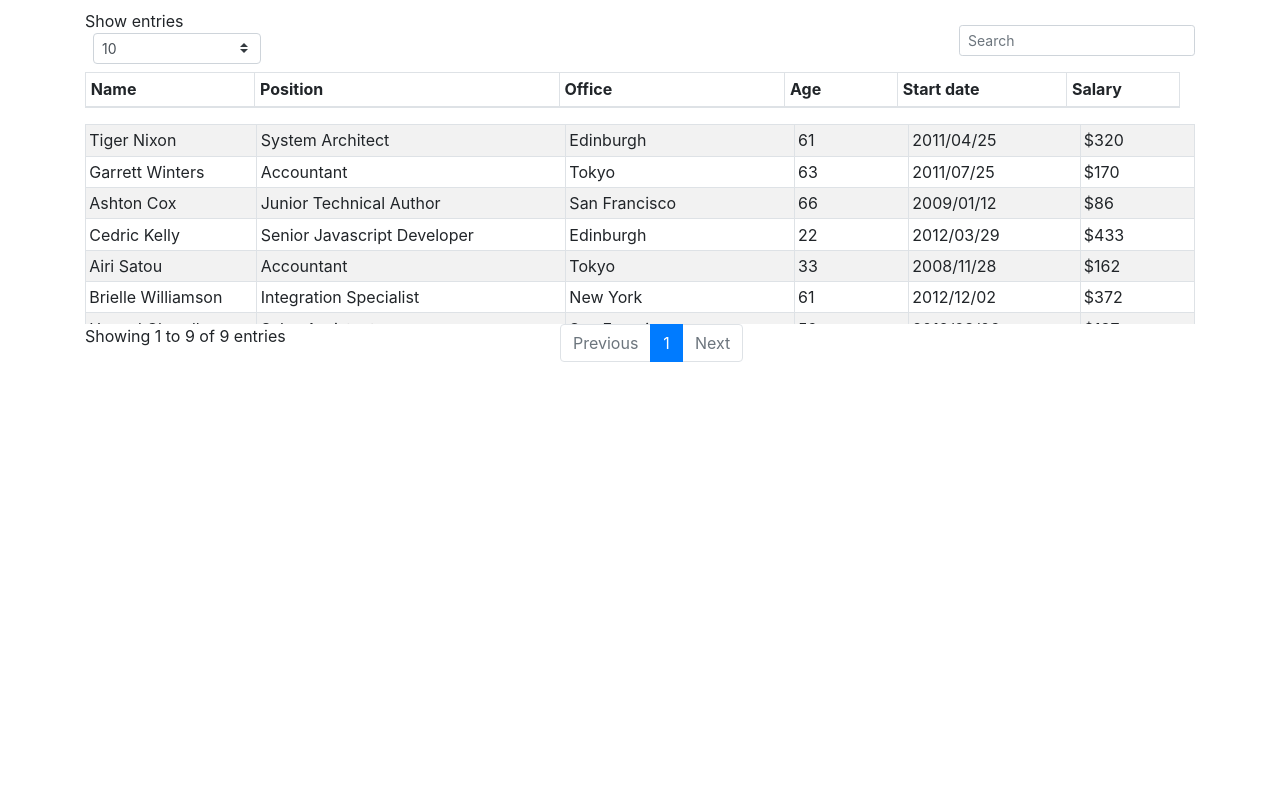
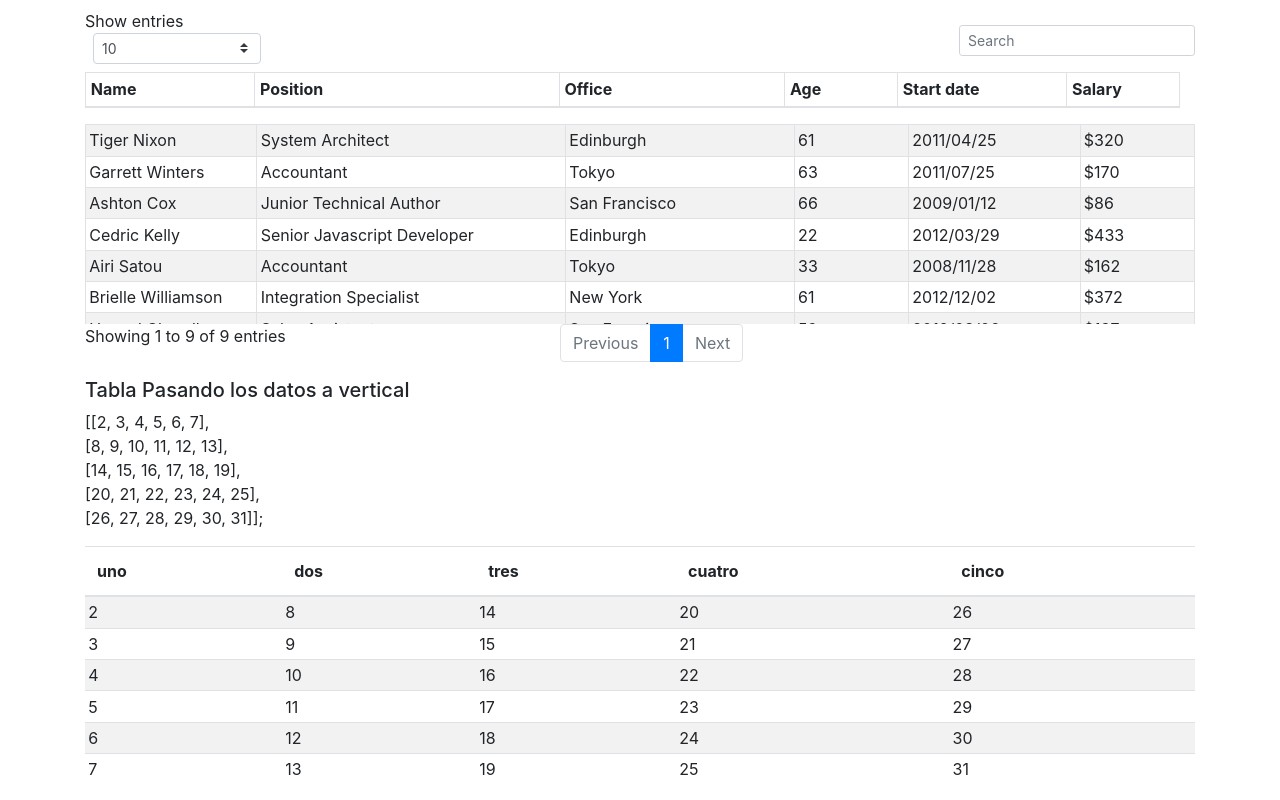
Before and after one commit to nach131/Vacio-App, a React (Create React App) app: page / in a window 1280 px wide. Shown: the part 606-1406 px from the top of the page. Before the commit the page ends 984 px from the top, so only its background shows below. Built offline with nearby package versions, Linux system fonts and the light colour scheme.

Commit message:
ahora si que funciona

```diff
--- a/src/App.js
+++ b/src/App.js
@@ -4,6 +4,7 @@ import './App.css';
 import TablePage from './TablePage'
 import Table from './Table'
 import DatatablePage from './DatatablePage';
+import TableArray from './TableArray';
 
 
 class App extends React.Component {
@@ -16,6 +17,7 @@ class App extends React.Component {
         </div>
         <TablePage />
         <DatatablePage />
+        <TableArray />
       </div>
     );
   }
--- /dev/null
+++ b/src/TableArray.js
@@ -0,0 +1,61 @@
+import React from 'react'
+
+const datos = [[2, 3, 4, 5, 6, 7],
+[8, 9, 10, 11, 12, 13],
+[14, 15, 16, 17, 18, 19],
+[20, 21, 22, 23, 24, 25],
+[26, 27, 28, 29, 30, 31]];
+
+// console.log(datos);
+
+const result = datos.reduce((r, a, i) =>
+  (a.forEach((b, j) => (r[j] = r[j] || [])[i] = b), r), []);
+
+// console.log(result);
+
+function Tabla ({ array }) {
+  console.log(array);
+  return (
+    <tr>
+      {array.map((item, i) => <TablaItem key={i} item={item} />)}
+    </tr>
+  )
+}
+
+function TablaItem ({ item }) {
+  console.log(item);
+  return (
+    <td>{item}</td>
+
+  )
+}
+
+function TableArray () {
+  return (
+    <>
+      <h5>Tabla Pasando los datos a vertical</h5>
+      <p>[[2, 3, 4, 5, 6, 7],<br />
+        [8, 9, 10, 11, 12, 13],<br />
+        [14, 15, 16, 17, 18, 19],<br />
+        [20, 21, 22, 23, 24, 25],<br />
+        [26, 27, 28, 29, 30, 31]];</p>
+      <table className="table table-striped table-hover">
+        <thead>
+          <tr>
+            {/* <th scope="col">#</th> */}
+            <th scope="col">uno</th>
+            <th scope="col">dos</th>
+            <th scope="col">tres</th>
+            <th scope="col">cuatro</th>
+            <th scope="col">cinco</th>
+          </tr>
+        </thead>
+        <tbody>
+          {result.map((array, i) => <Tabla key={i} array={array} />)}
+        </tbody>
+      </table>
+    </>
+  )
+}
+
+export default TableArray
```
